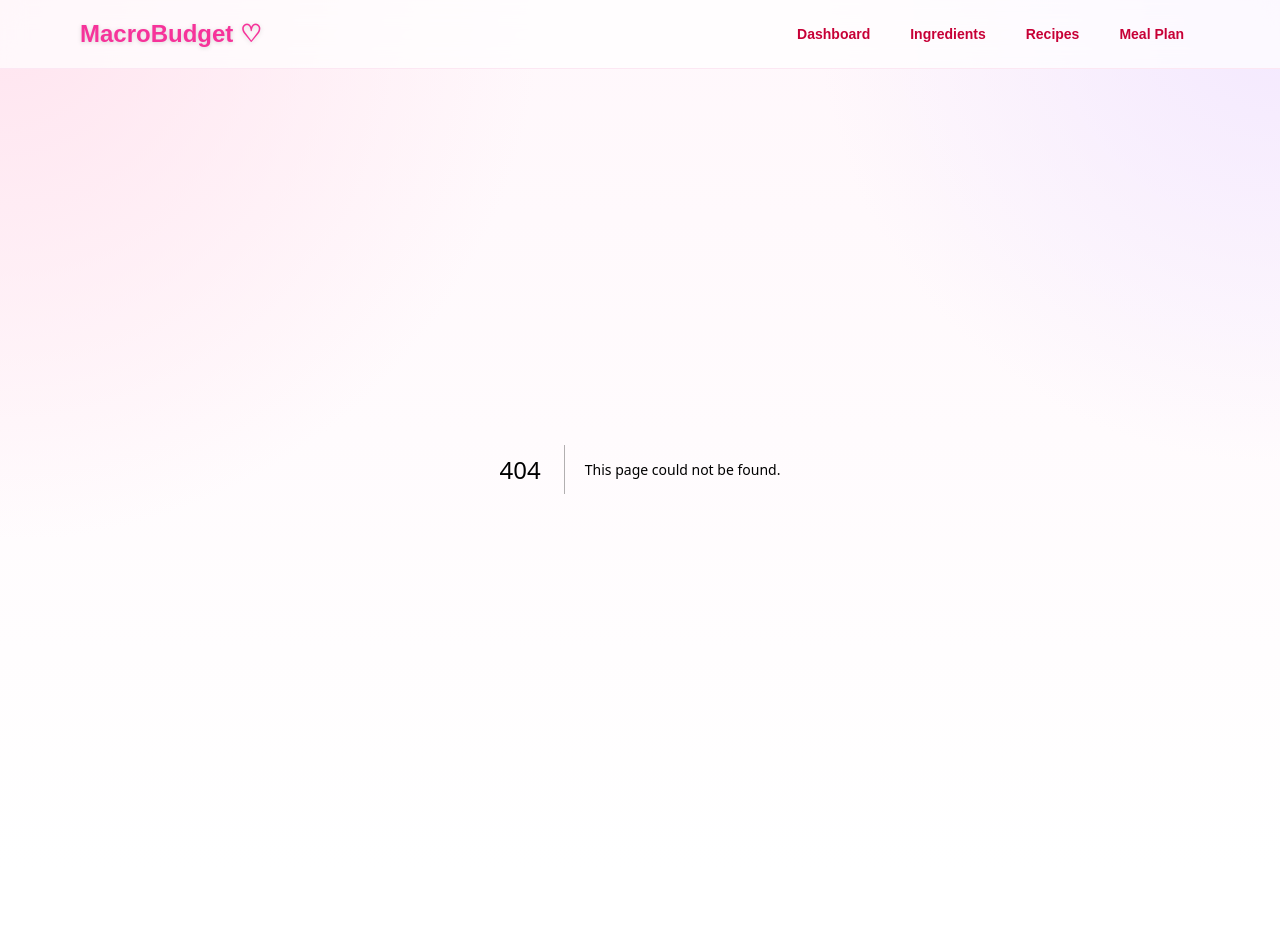
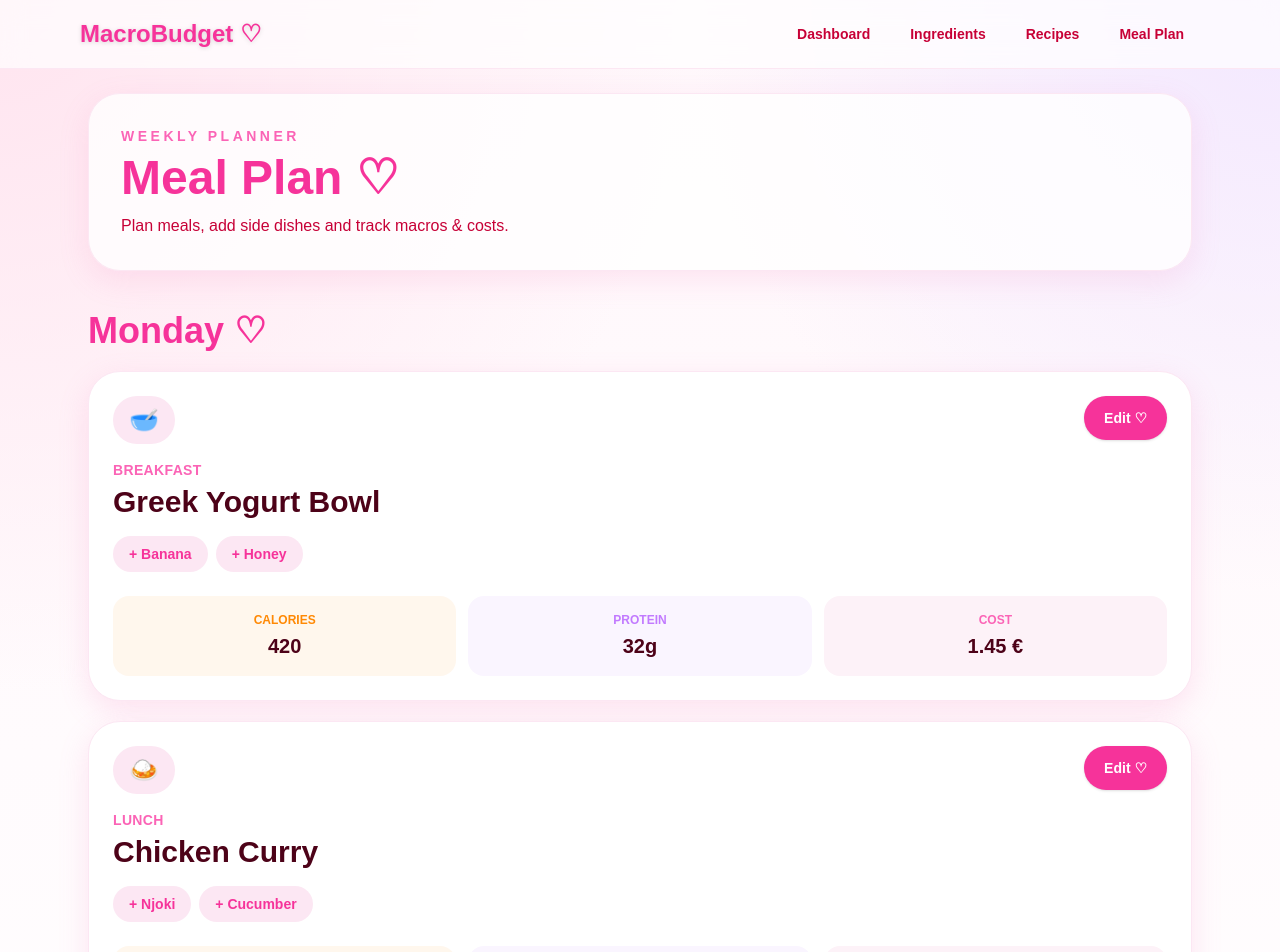
Before and after one commit to KatjaGHub/MacroBudget, a Next.js app: page /meal-plan in a window 1280 px wide. Before the commit this address had no page. Shown: the top 952 px of the page. Before the commit the page ends 869 px from the top, so only its background shows below. Built offline with nearby package versions, Linux system fonts and the light colour scheme.

Commit message:
Add meal_plan page

```diff
--- /dev/null
+++ b/app/meal-plan/page.tsx
@@ -0,0 +1,145 @@
+import ScrollToTop from "@/components/ScrollToTop";
+
+const days = [
+  {
+    day: "Monday",
+    meals: [
+      {
+        type: "Breakfast",
+        emoji: "🥣",
+        name: "Greek Yogurt Bowl",
+        extras: ["Banana", "Honey"],
+        calories: 420,
+        protein: 32,
+        cost: "1.45 €",
+      },
+      {
+        type: "Lunch",
+        emoji: "🍛",
+        name: "Chicken Curry",
+        extras: ["Njoki", "Cucumber"],
+        calories: 760,
+        protein: 52,
+        cost: "2.30 €",
+      },
+    ],
+  },
+  {
+    day: "Tuesday",
+    meals: [
+      {
+        type: "Dinner",
+        emoji: "🍝",
+        name: "Protein Pasta",
+        extras: ["Parmesan"],
+        calories: 640,
+        protein: 41,
+        cost: "2.10 €",
+      },
+    ],
+  },
+];
+
+export default function MealPlanPage() {
+  return (
+    <main className="mx-auto max-w-6xl p-6">
+      <section className="rounded-[2rem] border border-pink-100 bg-white/80 p-8 shadow-[0_10px_30px_rgba(244,114,182,0.15)]">
+        <p className="text-sm font-bold uppercase tracking-[0.25em] text-pink-400">
+          weekly planner
+        </p>
+
+        <h1 className="mt-2 text-5xl font-black text-pink-500">
+          Meal Plan ♡
+        </h1>
+
+        <p className="mt-3 text-rose-700">
+          Plan meals, add side dishes and track macros & costs.
+        </p>
+      </section>
+
+      <section className="mt-10 space-y-10">
+        {days.map((day) => (
+          <div key={day.day}>
+            <h2 className="mb-5 text-4xl font-black text-pink-500">
+              {day.day} ♡
+            </h2>
+
+            <div className="grid gap-5">
+              {day.meals.map((meal) => (
+                <article
+                  key={meal.name}
+                  className="rounded-[2rem] border border-pink-100 bg-white p-6 shadow-[0_10px_30px_rgba(244,114,182,0.18)]"
+                >
+                  <div className="flex flex-wrap items-start justify-between gap-4">
+                    <div>
+                      <div className="inline-flex rounded-full bg-pink-100 px-4 py-2 text-2xl">
+                        {meal.emoji}
+                      </div>
+
+                      <p className="mt-4 text-sm font-bold uppercase tracking-wide text-pink-400">
+                        {meal.type}
+                      </p>
+
+                      <h3 className="mt-1 text-3xl font-black text-rose-950">
+                        {meal.name}
+                      </h3>
+
+                      <div className="mt-4 flex flex-wrap gap-2">
+                        {meal.extras.map((extra) => (
+                          <span
+                            key={extra}
+                            className="rounded-full bg-pink-100 px-4 py-2 text-sm font-semibold text-pink-500"
+                          >
+                            + {extra}
+                          </span>
+                        ))}
+                      </div>
+                    </div>
+
+                    <button className="rounded-full bg-pink-500 px-5 py-3 text-sm font-bold text-white shadow-sm hover:bg-pink-600">
+                      Edit ♡
+                    </button>
+                  </div>
+
+                  <div className="mt-6 grid grid-cols-3 gap-3">
+                    <div className="rounded-2xl bg-orange-50 p-4 text-center">
+                      <p className="text-xs font-bold uppercase text-orange-400">
+                        Calories
+                      </p>
+
+                      <p className="mt-1 text-xl font-black text-rose-950">
+                        {meal.calories}
+                      </p>
+                    </div>
+
+                    <div className="rounded-2xl bg-purple-50 p-4 text-center">
+                      <p className="text-xs font-bold uppercase text-purple-400">
+                        Protein
+                      </p>
+
+                      <p className="mt-1 text-xl font-black text-rose-950">
+                        {meal.protein}g
+                      </p>
+                    </div>
+
+                    <div className="rounded-2xl bg-pink-50 p-4 text-center">
+                      <p className="text-xs font-bold uppercase text-pink-400">
+                        Cost
+                      </p>
+
+                      <p className="mt-1 text-xl font-black text-rose-950">
+                        {meal.cost}
+                      </p>
+                    </div>
+                  </div>
+                </article>
+              ))}
+            </div>
+          </div>
+        ))}
+      </section>
+
+      <ScrollToTop />
+    </main>
+  );
+}
```
